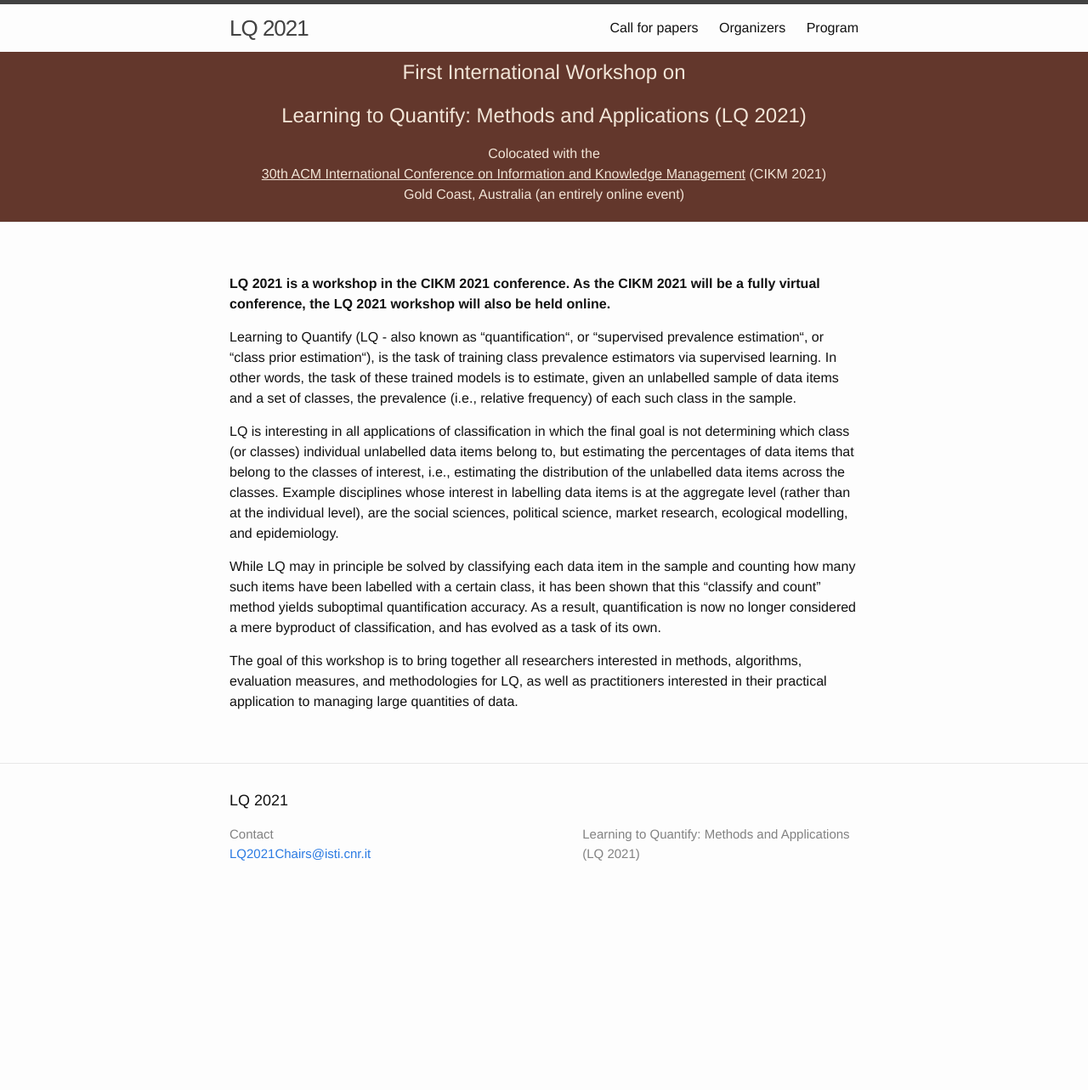
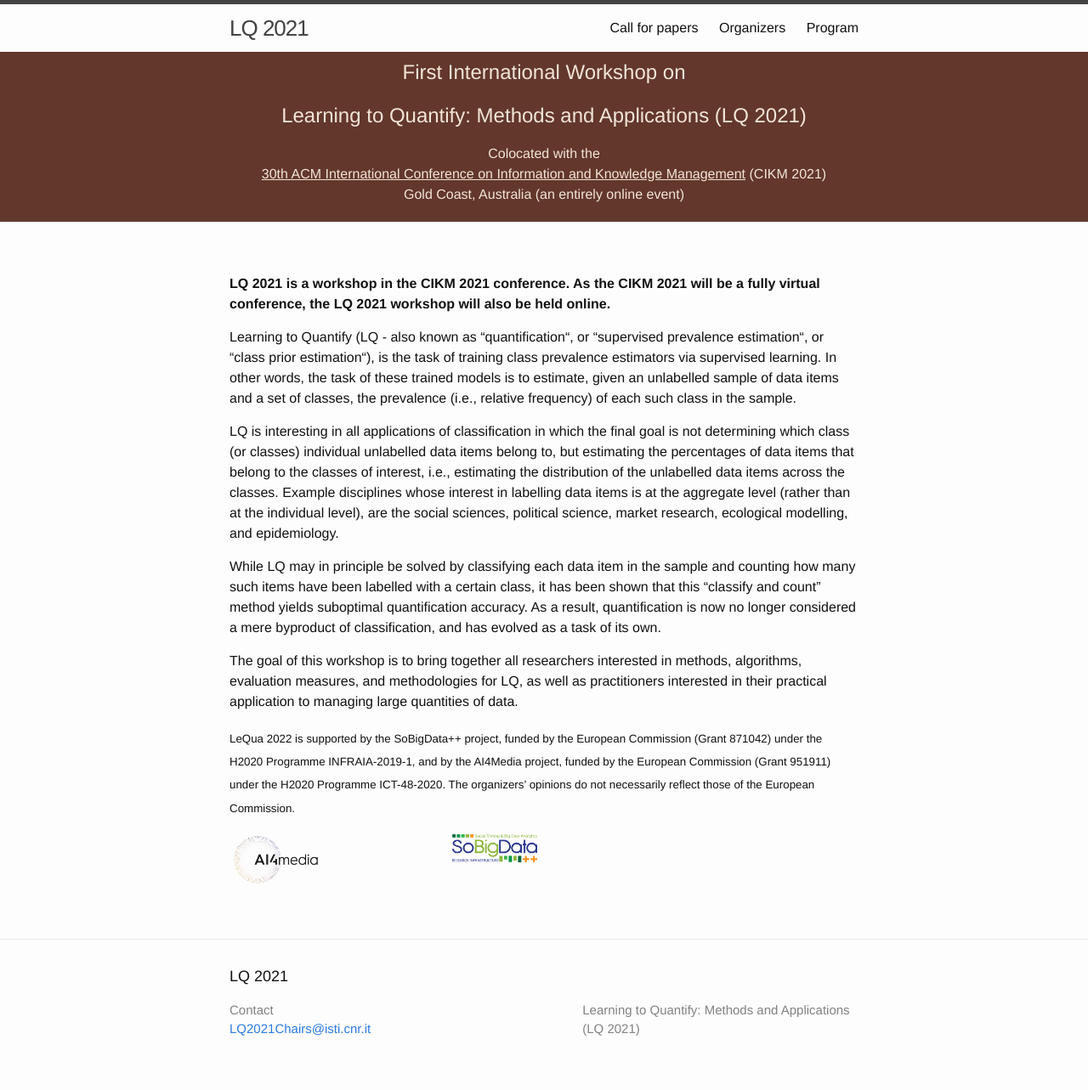
Before and after one commit to cikmlq2021/cikmlq2021.github.io, a Jekyll site: the page built from index.md, in a window 1280 px wide. Shown: the whole page at 85% size. Built offline with Jekyll 4.4.1, drawn with Linux system fonts in a browser that asks for light colours; before the commit the page ends 1076 px from its top, so only the background shows below that.

Commit message:
adding logos and lequa information

```diff
--- a/css/styles.css
+++ b/css/styles.css
@@ -34,3 +34,16 @@ h3 + h4 {
     color:#F2E5D7;
     text-decoration: underline;
 }
+
+.column {
+    float: left;
+    width: 33.33%;
+    padding: 5px;
+  }
+
+  /* Clear floats after image containers */
+  .row::after {
+    content: "";
+    clear: both;
+    display: table;
+  }
--- a/index.md
+++ b/index.md
@@ -11,3 +11,14 @@ LQ is interesting in all applications of classification in which the final goal
 While LQ may in principle be solved by classifying each data item in the sample and counting how many such items have been labelled with a certain class, it has been shown that this “classify and count” method yields suboptimal quantification accuracy. As a result, quantification is now no longer considered a mere byproduct of classification, and has evolved as a task of its own.
 
 The goal of this workshop is to bring together all researchers interested in methods, algorithms, evaluation measures, and methodologies for LQ, as well as practitioners interested in their practical application to managing large quantities of data.
+
+<sub>LeQua 2022 is supported by the SoBigData++ project, funded by the European Commission (Grant 871042) under the H2020 Programme INFRAIA-2019-1, and by the AI4Media project, funded by the European Commission (Grant 951911) under the H2020 Programme ICT-48-2020. The organizers’ opinions do not necessarily reflect those of the European Commission.</sub>
+
+ <div class="row">
+  <div class="column">
+    <img src="images/ai4media.png" alt="ai4media logo" width="100"/>
+  </div>
+  <div class="column">
+    <img src="images/SoBigData.png" alt="sobigdata logo " width="100"/>
+  </div>
+</div>
```
Also changed, not shown: images/SoBigData.png (added), images/ai4media.png (added).
